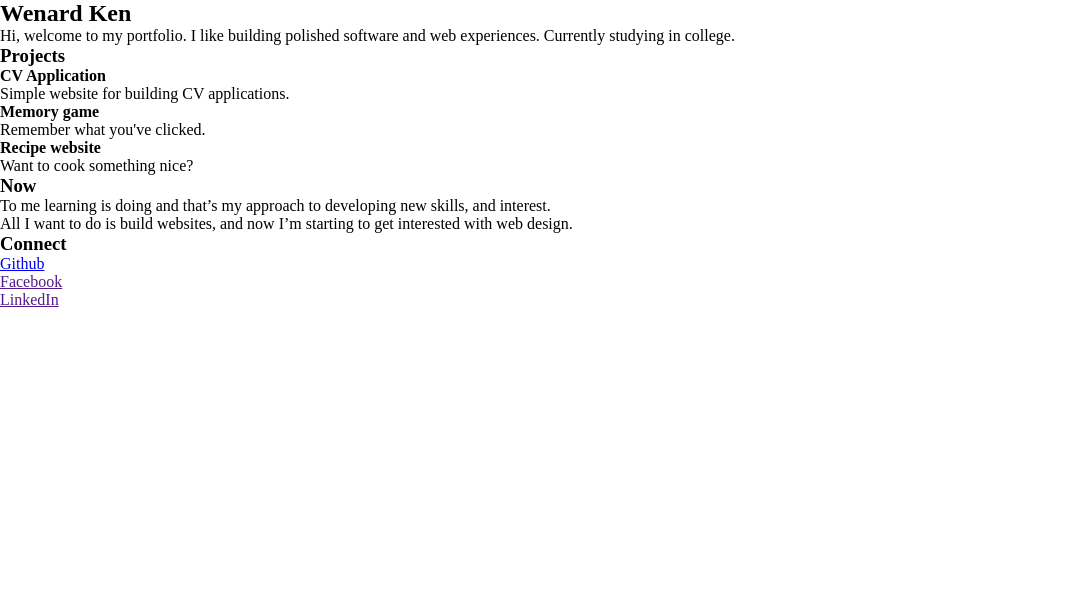
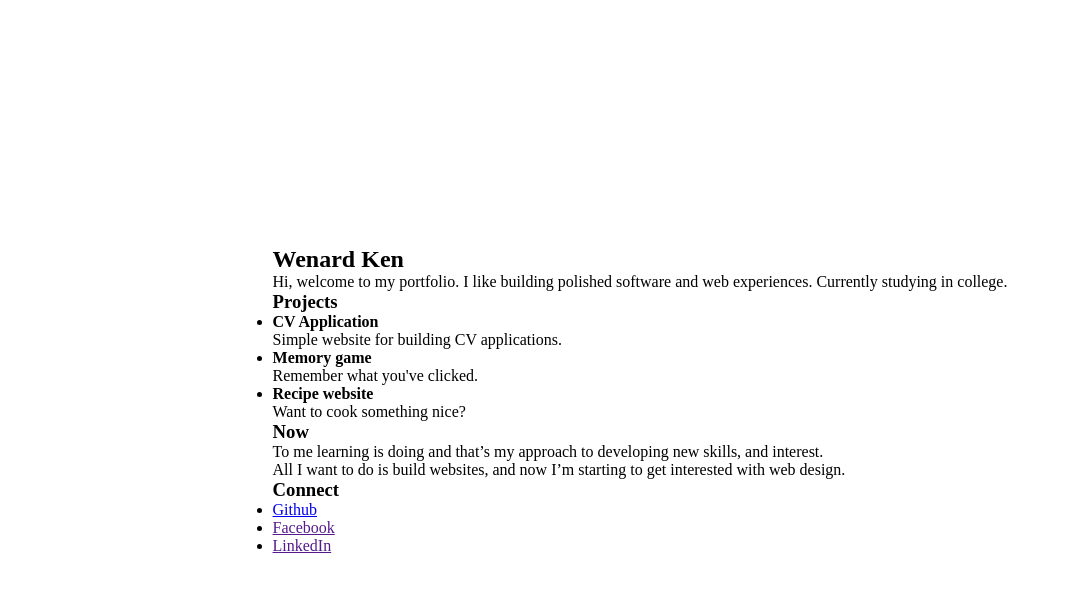
Before and after one commit to WenardKen57/my-portfolio, a React (Vite) app: page / in a window 1280 px wide. Shown: the top 592 px of the page, without its empty margins (0-1070 px from the left). Built offline with nearby package versions, Linux system fonts and the light colour scheme.

Commit message:
style: center homepage elements

```diff
--- /dev/null
+++ b/src/index.css
@@ -0,0 +1,6 @@
+#root {
+  height: 100dvh;
+  display: flex;
+  justify-content: center;
+  align-items: center;
+}
```
Also changed, not shown: src/main.jsx (+7 -6 lines).
